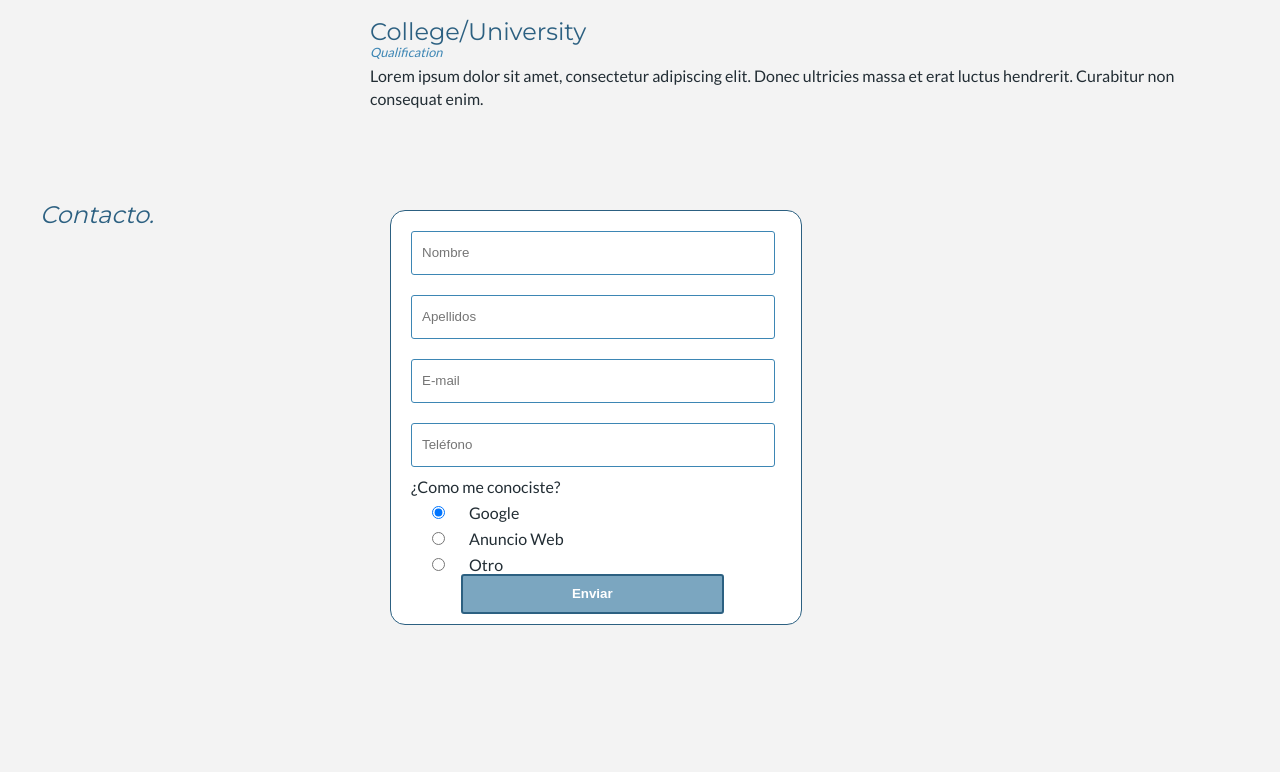
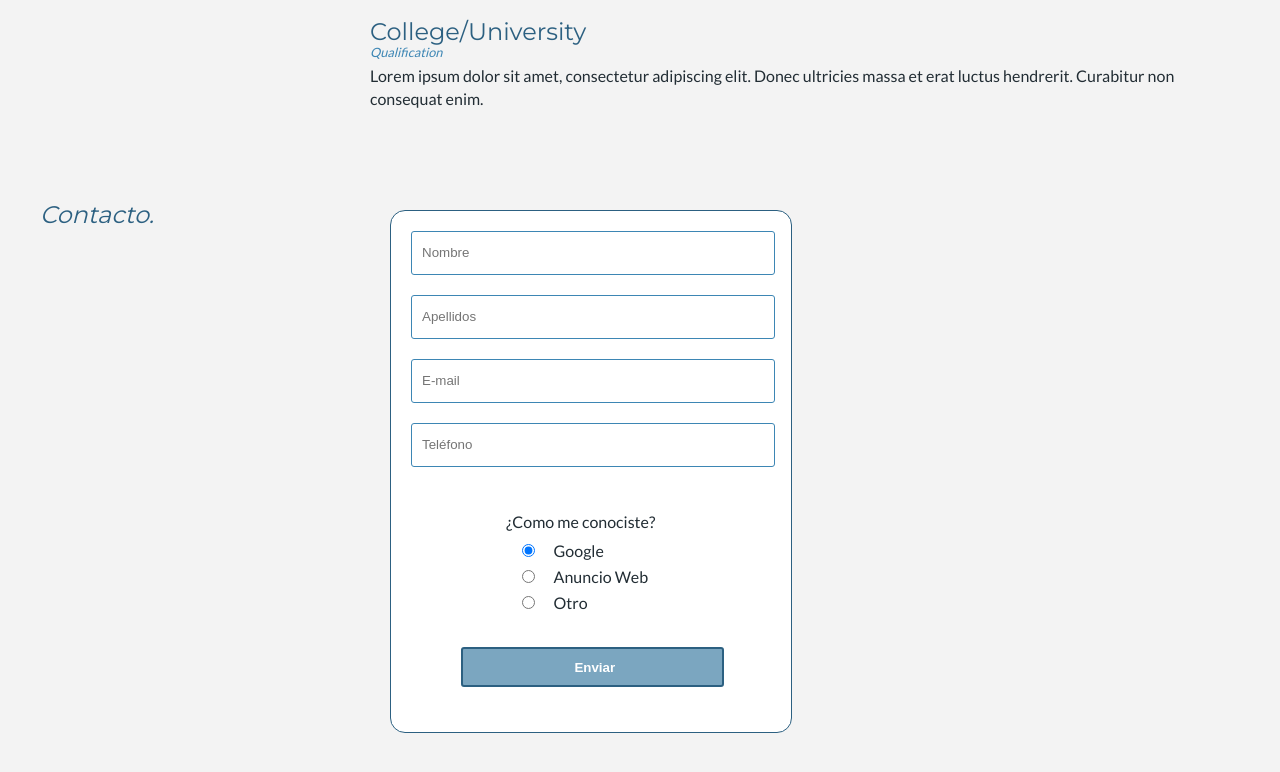
Before and after one commit to erfederuiz/kcpractice02, a plain HTML site: page index.html in a window 1280 px wide. Shown: the part 1638-2410 px from the top of the page. Drawn offline with nearby package versions, Linux system fonts and the light colour scheme.

Commit message:
form ok-2

```diff
--- a/index.html
+++ b/index.html
@@ -164,11 +164,11 @@
                   <input type="text" id="phoneForm" name="phone" placeholder="Teléfono"/>
                 </div>
 
-                <div>
+                <div class="checkslabel">
                   <label>¿Como me conociste?</label>
                 </div>
 
-                <div class="fieldgroup">
+                <div class="fieldgroup checkarea">
                   <div>
                     <input class="radio-input" type="radio" name="user_level" id="rd1" value="Google" checked="checked"/>
                     <label class="radio-label" for="rd1">Google</label>
--- a/style/form.css
+++ b/style/form.css
@@ -8,7 +8,7 @@
     padding-top: 10px;
     padding-right: 40px;
     padding-bottom: 10px;
-    padding-left: 20px;
+    padding-left: 10px;
     width: 350px;
     font-family:Lato, arial, sans-serif;
 }
@@ -19,6 +19,19 @@
     border:none;
 }
 
+#register-form .fieldgroup{
+    padding-bottom: 10%;
+}
+
+#register-form .checkarea{
+    padding-bottom: 10%;
+    padding-left: 30%;
+}
+
+#register-form .checkslabel{
+    padding-bottom: 1%;
+    padding-left: 30%;
+}
 
 #register-form .fieldgroup input[type=text]{
     margin: 10px 0;
@@ -27,6 +40,7 @@
     border:solid #3D86B4 1px;
     border-radius:3px;
     padding-left:10px;
+    margin-left:10px;
 }
 
 #register-form .fieldgroup input[type=radio] {
@@ -38,15 +52,15 @@
 }
 
 
-#register-form label {
 
-    width: 20px;
-}
 
 
 #register-form .submit {
-    padding: 10px;
-    margin-left: 50px;
+    padding-top: 10px;
+    padding-right: 10px;
+    padding-bottom: 10px;
+    padding-left: 15px;
+    margin-left: 60px;
     width:75%;
     height: 40px !important;
     background:#7BA6C0;
```
